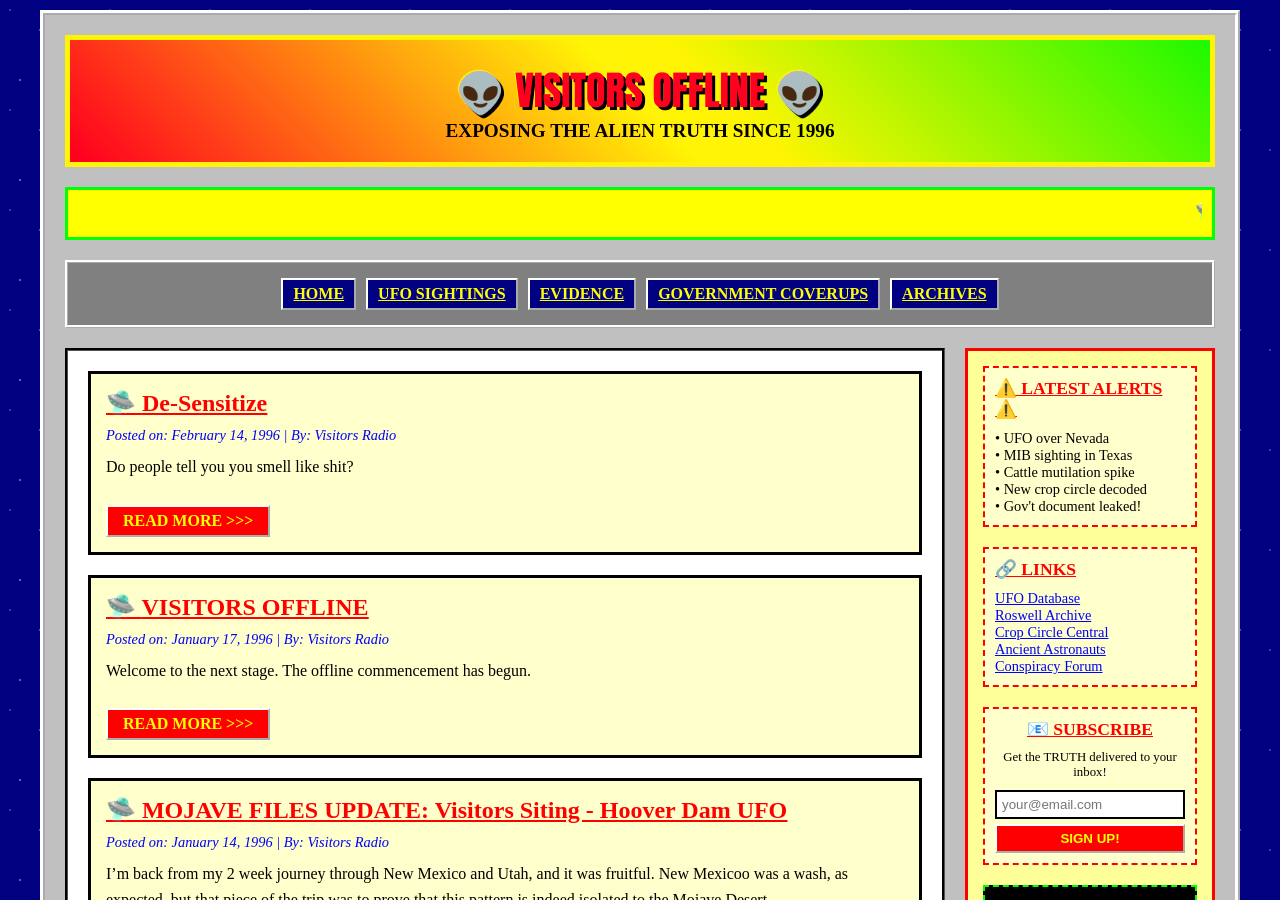
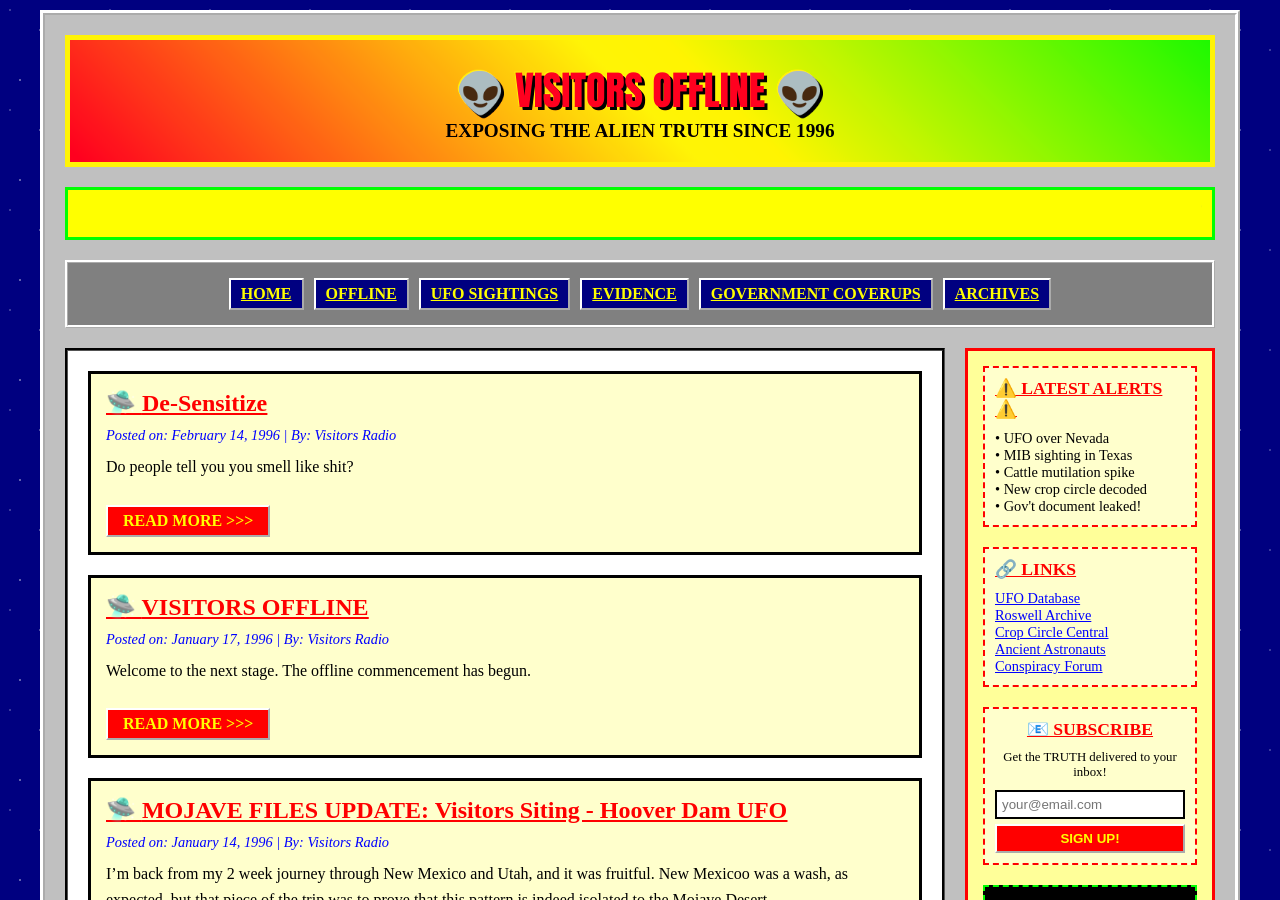
Before and after one commit to visitorsradio/offline, a Jekyll site: the page built from index.html, in a window 1280 px wide and 900 px high. Built offline with Jekyll 4.4.1, drawn with Linux system fonts in a browser that asks for light colours.

Commit message:
Update default.html

```diff
--- a/_layouts/default.html
+++ b/_layouts/default.html
@@ -23,6 +23,7 @@
         <nav role="navigation" aria-label="Main navigation">
             <ul>
                 <li><a href="{{ '/' | relative_url }}">HOME</a></li>
+               <li><a href="https://www.visitorsradio.com/offline">OFFLINE</a></li>
                 <li><a href="https://www.youtube.com/@visitorsradio">UFO SIGHTINGS</a></li>
                 <li><a href="https://www.instagram.com/visitorsradio">EVIDENCE</a></li>
                 <li><a href="https://www.tiktok.com/@visitorsradio">GOVERNMENT COVERUPS</a></li>
```
